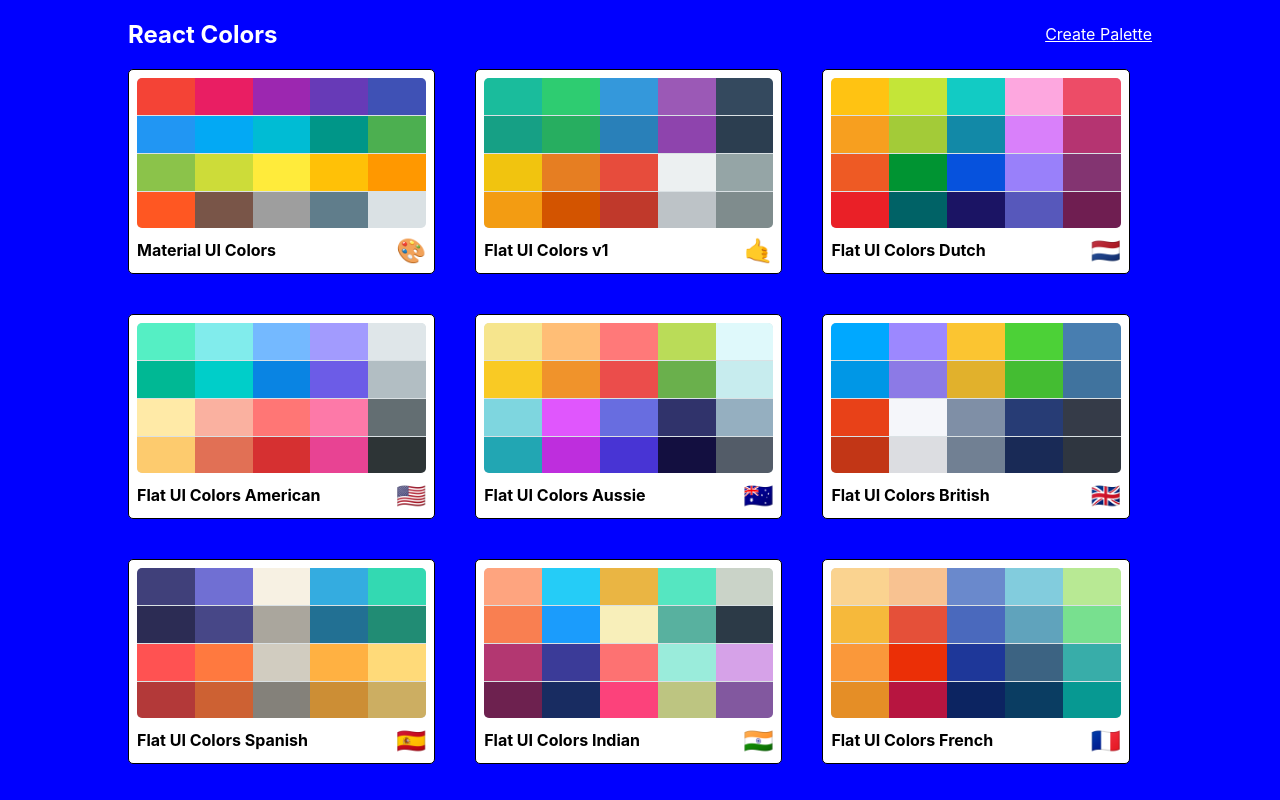
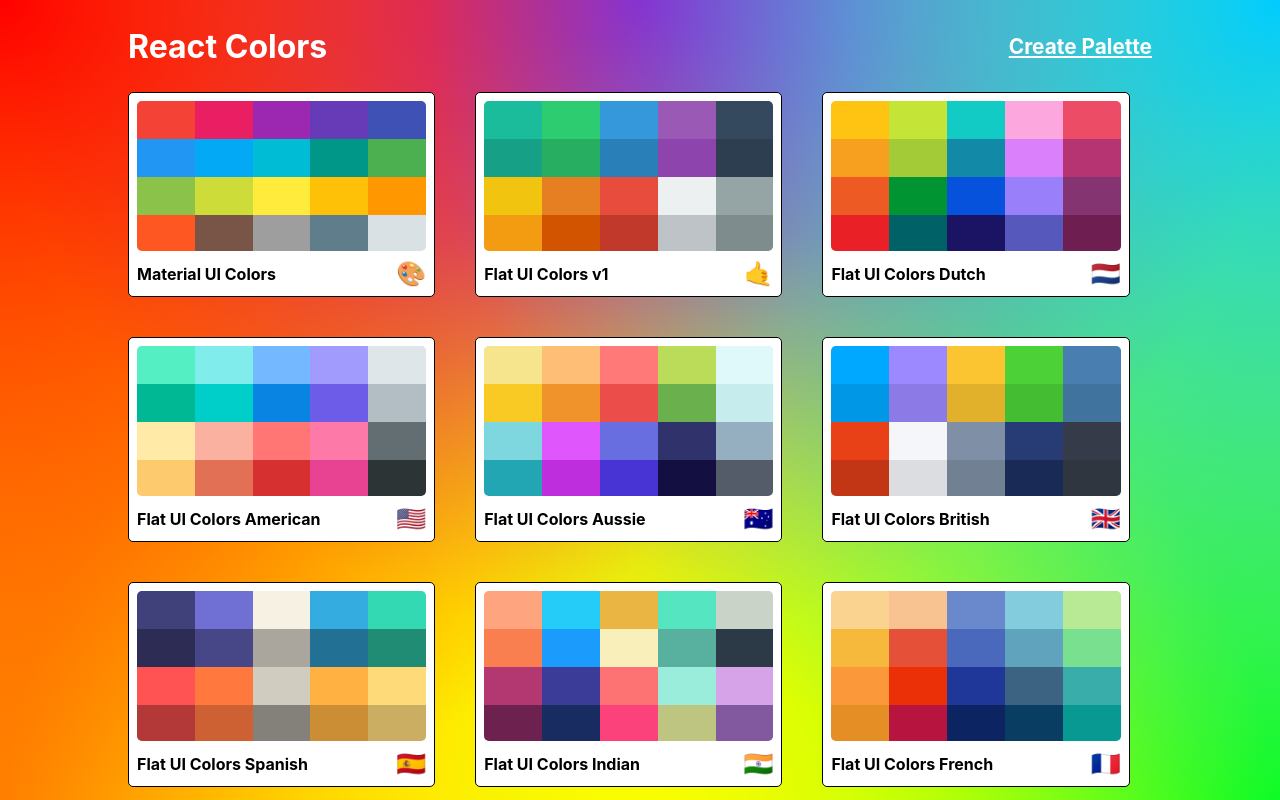
Before and after one commit to mpdevelops/react-colors, a React (Create React App) app: page / in a window 1280 px wide. Built offline with nearby package versions, Linux system fonts and the light colour scheme.

Commit message:
added svg background

```diff
--- a/src/components/PaletteList.js
+++ b/src/components/PaletteList.js
@@ -13,8 +13,10 @@ class PaletteList extends Component {
       <div className={classes.root}>
         <div className={classes.container}>
           <nav className={classes.nav}>
-            <h1>React Colors</h1>
-            <Link to='/palette/new'>Create Palette</Link>
+            <h1 className={classes.heading}>React Colors</h1>
+            <Link to='/palette/new' className={classes.create}>
+              Create Palette
+            </Link>
           </nav>
           <div className={classes.palettes}>
             {palettes.map((palette) => (
--- a/src/styles/PaletteListStyles.js
+++ b/src/styles/PaletteListStyles.js
@@ -1,11 +1,23 @@
 import sizes from "./sizes";
+import bg from "./bg.svg";
+
 export default {
   root: {
-    backgroundColor: "blue",
+    backgroundColor: "#ffff00",
+    backgroundImage: `url(${bg})`,
     height: "100vh",
     display: "flex",
     alignItems: "flex-start",
     justifyContent: "center",
+    overflow: "scroll",
+    backgroundSize: "cover",
+  },
+  heading: {
+    fontSize: "2rem",
+  },
+  create: {
+    fontSize: "1.3rem",
+    fontWeight: "700",
   },
   container: {
     width: "50%",
```
Also changed, not shown: src/styles/bg.svg (added).
